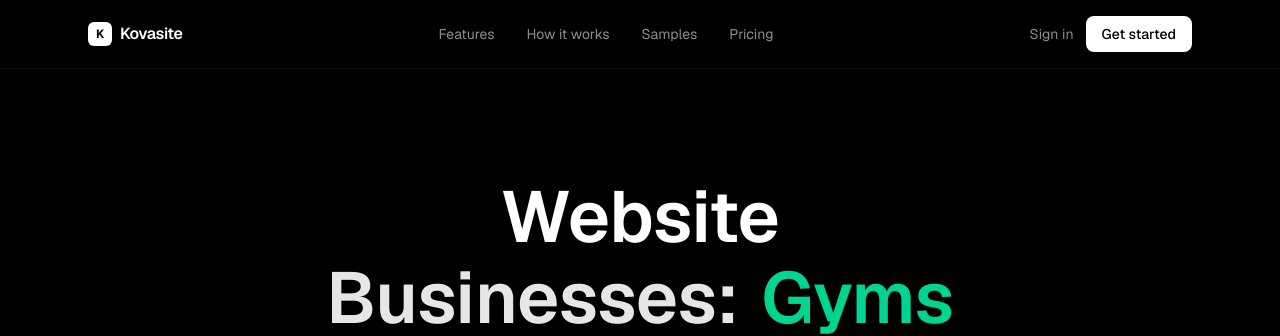
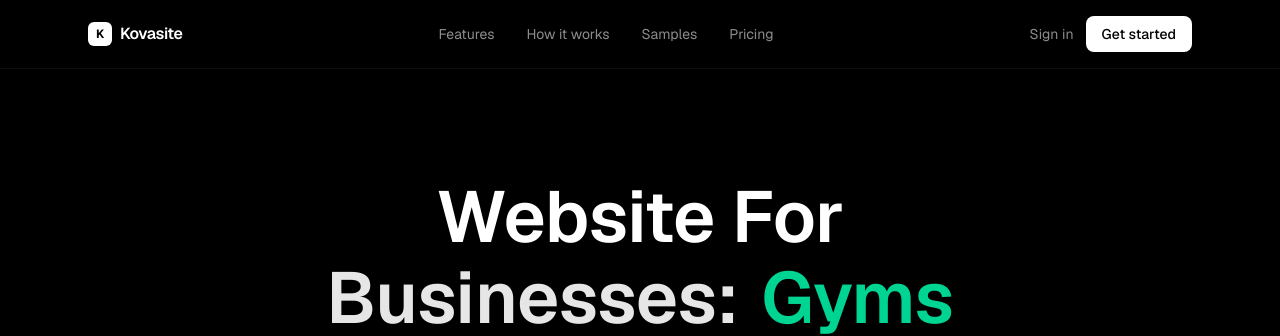
Before and after one commit to primebaze/ksite, a Next.js app: page / in a window 1280 px wide. Shown: the top 336 px of the page. Built offline with nearby package versions, Linux system fonts and the light colour scheme; no server answers.

Commit message:
Hero: 'Website For' + 'Businesses: <type>'

```diff
--- a/app/(marketing)/page.tsx
+++ b/app/(marketing)/page.tsx
@@ -15,7 +15,7 @@ export default function Home() {
         <div className="mx-auto max-w-3xl px-6 pt-24 pb-10 text-center sm:pt-28 sm:pb-20">
           <Reveal>
             <h1 className="font-semibold leading-[1.05] tracking-tight">
-              <span className="block text-5xl sm:text-7xl">Website</span>
+              <span className="block text-5xl sm:text-7xl">Website For</span>
               <span className="mt-1 block text-[1.7rem] leading-tight sm:mt-0 sm:text-7xl">
                 <BusinessesRotator words={ROTATING_WORDS} />
               </span>
```
